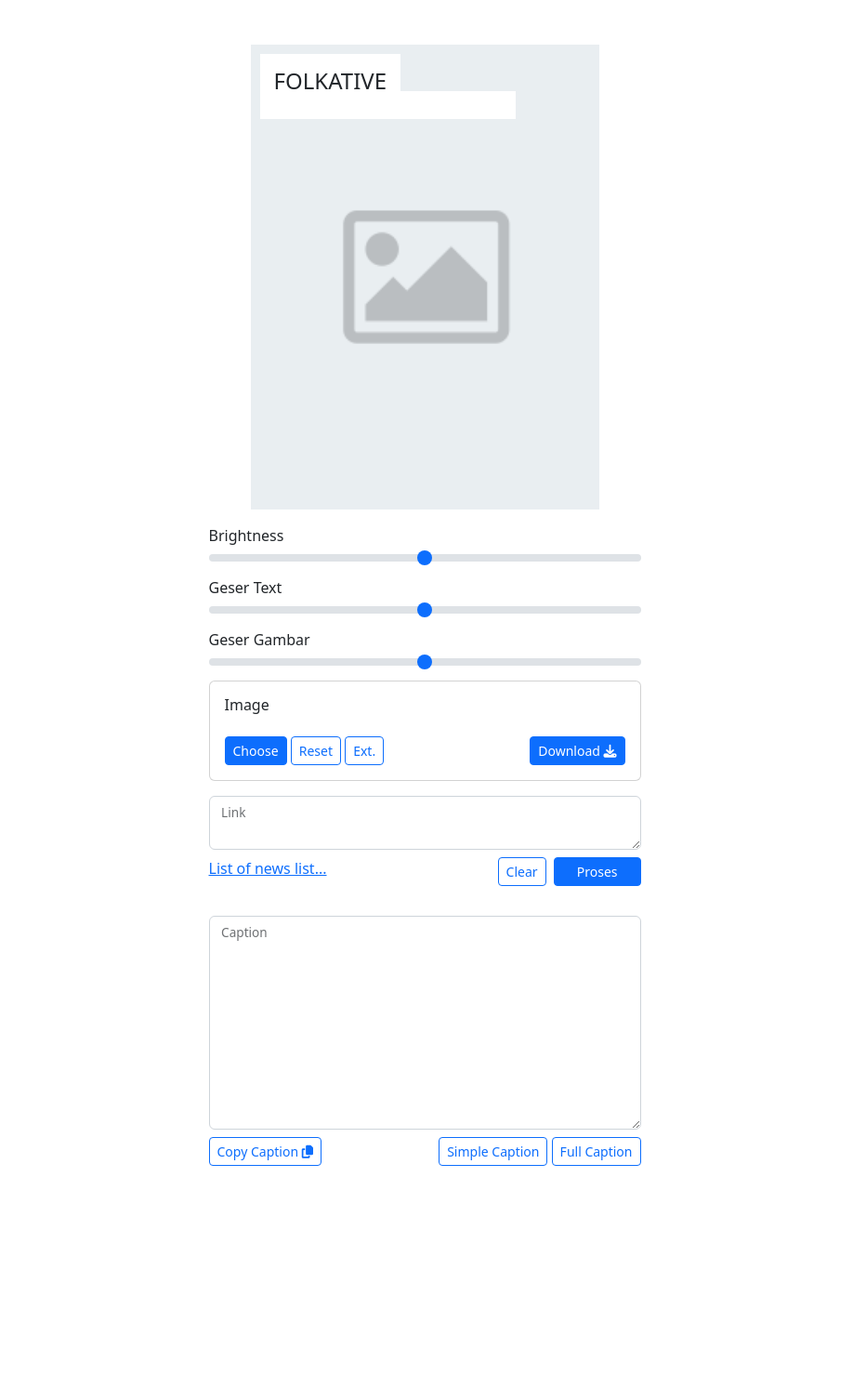
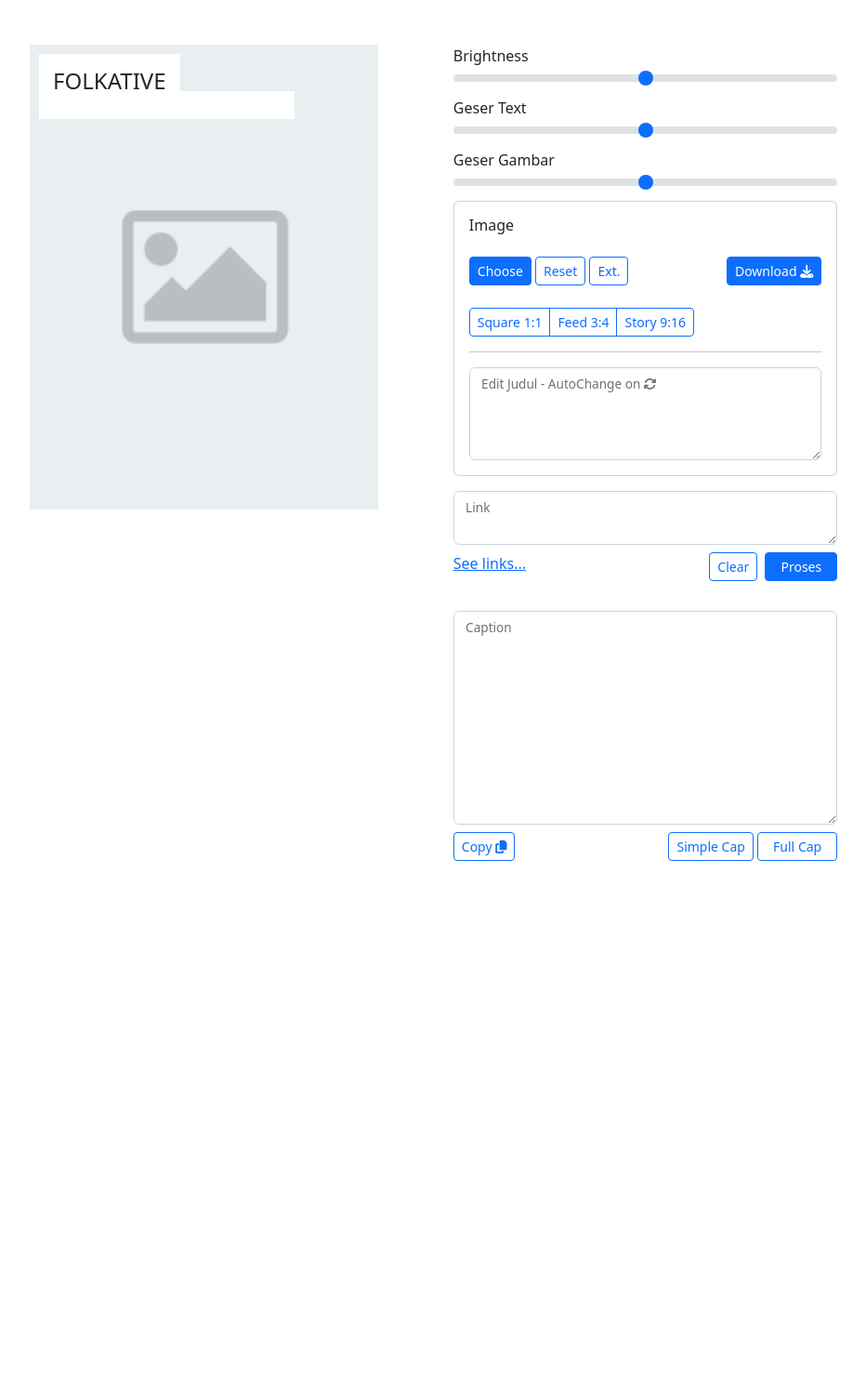
Before and after one commit to hmuawiyah/my-project02, a PHP site: page / in a window 1280 px wide. Shown: the top 1494 px of the page at 93% size, without its empty margins (183-1115 px from the left). After the commit the page ends 926 px from the top, so only its background shows below. Run offline with PHP 8.4, Linux system fonts and the light colour scheme; some libraries are stand-ins or nearby versions.

Commit message:
tampilan tambahan terbaru

```diff
--- a/index.php
+++ b/index.php
@@ -27,7 +27,6 @@ if(isset($_POST['textAreaLink'])){
                 }
                 $fullCaption .= $isiBeritaSplit[$i].PHP_EOL;
             }
-
             echo "<p class='linkGambar' hidden>".$html->find(".photo__item img", 0)->src."</p>";
         }
         //---------------------- END CODINGAN DARI LINK BOLASPORT ---------------------------------
@@ -52,20 +51,15 @@ if(isset($_POST['textAreaLink'])){
                     }
                     $fullCaption .= $isiBeritaSplit[$i].PHP_EOL;
             }
-
-
             echo "<p class='linkGambar' hidden>".$html->find(".photo__wrap img", 0)->src."</p>";
         }
         //---------------------- END CODINGAN DARI LINK BOLA KOMPAS ---------------------------------
-
         $hashtagnya = "\n\nsrc {$media}\n__\n#hashtag1 #hashtag2 #hashtag3";
         echo "<div class='simpleCaption' hidden>".$simpleCaption.$hashtagnya."</div>";
         echo "<div class='fullCaption' hidden>".$fullCaption.$hashtagnya."</div>";
-
     }
 }
 ?>
-
 
 <html>
 <head>
@@ -79,9 +73,10 @@ if(isset($_POST['textAreaLink'])){
 
 <body>
 
-<div class="container ">
-<div class="row mt-5">
+<div class="container">
+<div class="row mt-5 justify-content-center">
     <!-- -------------------------- GAMBAR YANG AKAN DICETAK -------------------------- -->
+    <div class="col-lg-5">
     <div class="justify-content-center d-flex col-12 mb-3">
         <div class="preview-div" id="capture" style="width:375px; height: 500px; overflow: hidden;">
             <div class='textGambar' style="transform: translate(0px, 0px);position: absolute;z-index: 5;">
@@ -91,7 +86,7 @@ if(isset($_POST['textAreaLink'])){
                         text-transform: uppercase;
                         position: absolute;">folkative
                 </h4>
-                <h6 style="transform: translate(10px, 50px);
+                <h6 class="textJudul" style="transform: translate(10px, 50px);
                         background-color: #ffffff;
                         font-weight: 400;
                         width : 275px;
@@ -110,10 +105,12 @@ if(isset($_POST['textAreaLink'])){
             </div>
         </div>
     </div>
+    </div>
 
     <!-- -------------------------- TOMBOL TOMBOL -------------------------- -->
+    <div class="col-lg-5">
     <div class="justify-content-center d-flex mb-3">
-    <div class="col-lg-5 col-11 ">
+        <div class="col-lg-11 col-11 ">
         <label for="customRange1" class="form-label">Brightness</label>
         <input type="range" id="customRange1" min="85" max="115" value="100" class="form-range filterBrgnRange pb-3" width="auto" >
         <label for="customRange1" class="form-label">Geser Text</label>
@@ -134,13 +131,26 @@ if(isset($_POST['textAreaLink'])){
                     <button class="btn btn-primary btn-sm downloadIniBtn">Download <i class="fa-sharp fa-solid fa-download"></i></button>
                 </div>
             </div>
+            <div class="d-flex justify-content-start mt-4">
+            <div class="btn-group" role="group" aria-label="Basic outlined example">
+                <button type="button" class="btn btn-sm btn-outline-primary squareBtn">Square 1:1</button>
+                <button type="button" class="btn btn-sm btn-outline-primary feedBtn">Feed 3:4</button>
+                <button type="button" class="btn btn-sm btn-outline-primary storyBtn">Story 9:16</button>
+            </div>
+            </div>
+            <hr/>
+            <!-- <h6 class="card-title">Edit Judul</h6> -->
+            <div class="form-floating">
+            <textarea class="form-control textAreaEditJudul" style="height:100px" name="textAreaLink"required><?php echo isset($judul) ? $judul : ''; ?></textarea>
+            <label for="floatingTextarea">Edit Judul - AutoChange on <i class="fa-sharp fa-solid fa-arrows-rotate"></i></label>
+            </div>
             </div>
         </div>
-    </div>
+        </div>
     </div>
 
     <div class="justify-content-center d-flex mb-3">
-    <div class="col-lg-5 col-12 ">
+        <div class="col-lg-11 col-12 ">
         <form action="" method="post">
         <div class="form-floating">
         <textarea class="form-control textAreaLink" name="textAreaLink"required></textarea>
@@ -148,36 +158,37 @@ if(isset($_POST['textAreaLink'])){
         <div class="d-flex justify-content-between mt-2">
             <!-- Button trigger modal -->
             <div>
-                <a class="" data-bs-toggle="modal" data-bs-target="#staticBackdrop" >List of news list...</a>
+                <a class="" data-bs-toggle="modal" data-bs-target="#staticBackdrop" >See links...</a>
             </div>
             <div>
                 <input type="button" class="btn btn-sm btn-outline-primary clearBtn mx-1" value="Clear">
-                <button class="btn btn-sm btn-primary linkBtn px-4" type="submit">Proses</button>
+                <button class="btn btn-sm btn-primary linkBtn px-3" type="submit">Proses</button>
             </div>
         </div>
         </div>
         </form>
-    </div>
+        </div>
     </div>
 
     <div class="justify-content-center d-flex mb-3">
-    <div class="col-lg-5 col-12 ">
+        <div class="col-lg-11 col-12 ">
         <div class="form-floating">
         <textarea class="form-control textAreaCaption" style="height:230px"><?php echo isset($simpleCaption) ? $simpleCaption.$hashtagnya : ''; ?></textarea>
         <label for="floatingTextarea">Caption</label>
         <div class="d-flex justify-content-between mt-2">
             <div>
-                <button class=" btn btn-sm btn-outline-primary copyBtn " >Copy Caption <i class="fa-sharp fa-solid fa-copy"></i></button>
+                <button class=" btn btn-sm btn-outline-primary copyBtn " >Copy <i class="fa-sharp fa-solid fa-copy"></i></button>
             </div>
             <div>
-                <button class=" btn btn-sm btn-outline-primary simpleCaptionBtn" >Simple Caption</button>
-                <button class=" btn btn-sm btn-outline-primary fullCaptionBtn" >Full Caption</button>
+                <button class=" btn btn-sm btn-outline-primary simpleCaptionBtn" >Simple Cap</button>
+                <button class=" btn btn-sm btn-outline-primary fullCaptionBtn px-3" >Full Cap</button>
             </div>
         </div>
         </div>
-    </div>
+        </div>
     </div>
     <div style="margin-bottom: 300px;"></div>
+    </div>
 
 </div>
 </div>
@@ -188,7 +199,7 @@ if(isset($_POST['textAreaLink'])){
   <div class="modal-dialog">
     <div class="modal-content">
       <div class="modal-header">
-        <h1 class="modal-title fs-5" id="staticBackdropLabel">List of news link</h1>
+        <h1 class="modal-title fs-5 text-uppercase" id="staticBackdropLabel">List of news link</h1>
         <button type="button" class="btn-close" data-bs-dismiss="modal" aria-label="Close"></button>
       </div>
       <div class="modal-body">
--- a/script.js
+++ b/script.js
@@ -2,11 +2,17 @@ const fileInput = document.querySelector(".file-input");
 const previewDiv = document.querySelector(".preview-div div");
 const previewBg = document.querySelector(".preview-bg");
 const coverBg = document.querySelector(".cover-bg");
+const textAreaEditJudul = document.querySelector(".textAreaEditJudul");
+const textAreaCaption = document.querySelector(".textAreaCaption");
 
 const chooseImgBtn = document.querySelector(".choose-img");
 const resetBtn = document.querySelector(".resetBtn");
 const extBtn = document.querySelector(".extBtn");
 const downloadIniBtn = document.querySelector(".downloadIniBtn");
+
+const squareBtn = document.querySelector(".squareBtn");
+const feedBtn = document.querySelector(".feedBtn");
+const storyBtn = document.querySelector(".storyBtn");
 
 const rangeBtn = document.querySelector(".range");
 const filterBrgnRangeBtn = document.querySelector(".filterBrgnRange");
@@ -51,19 +57,7 @@ function filterBrgnRangeFn(){
 
 function textRange(){
     previewDiv.style.backgroundPositionX = `${(rangeBtn.value*10)}%`;
-    document.querySelector(".textGambar").style.transform = `translate(0px, ${(textRangeBtn.value*10)}px)`;
-}
-
-function clearFn(){
-    document.querySelector(".textAreaLink").value = '';
-}
-
-function simpleCaptionFn(){
-    document.querySelector(".textAreaCaption").value = document.querySelector(".simpleCaption").innerText;
-}
-
-function fullCaptionFn(){
-    document.querySelector(".textAreaCaption").value = document.querySelector(".fullCaption").innerText;
+    document.querySelector(".textGambar").style.transform = `translate(0px, ${(textRangeBtn.value*15)}px)`;
 }
 
 function extFn(){
@@ -71,25 +65,34 @@ function extFn(){
 }
 
 function copyTextFn() {
-    var copyText = document.querySelector(".textAreaCaption");
+    var copyText = textAreaCaption;
     copyText.select();
     copyText.setSelectionRange(0, 99999); // For mobile devices
     document.execCommand("copy");
     alert("Berhasil disalin!");
-  }
+}
+
+function textAreaEditJudulFn(){
+    document.querySelector(".textJudul").innerText = textAreaEditJudul.value;
+}
 
 fileInput.addEventListener("change", loadImage);
 chooseImgBtn.addEventListener("click", () => fileInput.click());
 resetBtn.addEventListener("click", resetSrc);
 extBtn.addEventListener("click", extFn);
+textAreaEditJudul.addEventListener("keyup", textAreaEditJudulFn);
 
 downloadIniBtn.addEventListener("click", downloadIni);
 filterBrgnRangeBtn.addEventListener("change", filterBrgnRangeFn);
 rangeBtn.addEventListener("change", range);
 textRangeBtn.addEventListener("change", textRange);
 
-clearBtn.addEventListener("click", clearFn);
+squareBtn.addEventListener("click", () => document.querySelector("#capture").style.height = "375px");
+feedBtn.addEventListener("click", () => document.querySelector("#capture").style.height = "500px");
+storyBtn.addEventListener("click", () => document.querySelector("#capture").style.height = "666px");
+
+clearBtn.addEventListener("click", () => document.querySelector(".textAreaLink").value = '');
 copyBtn.addEventListener("click", copyTextFn);
-simpleCaptionBtn.addEventListener("click", simpleCaptionFn);
 
-fullCaptionBtn.addEventListener("click", fullCaptionFn);
+simpleCaptionBtn.addEventListener("click", () => textAreaCaption.value = document.querySelector(".simpleCaption").innerText);
+fullCaptionBtn.addEventListener("click", () => textAreaCaption.value = document.querySelector(".fullCaption").innerText);
```
